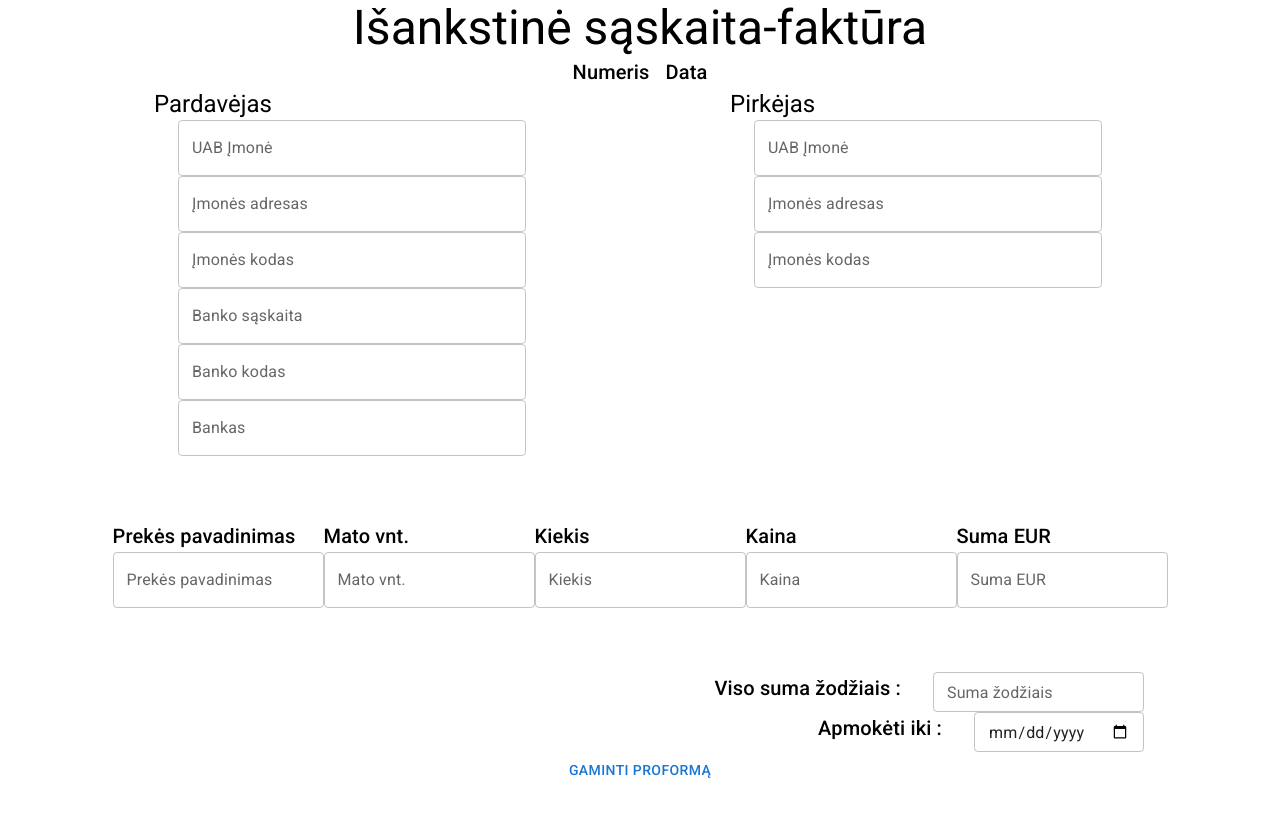
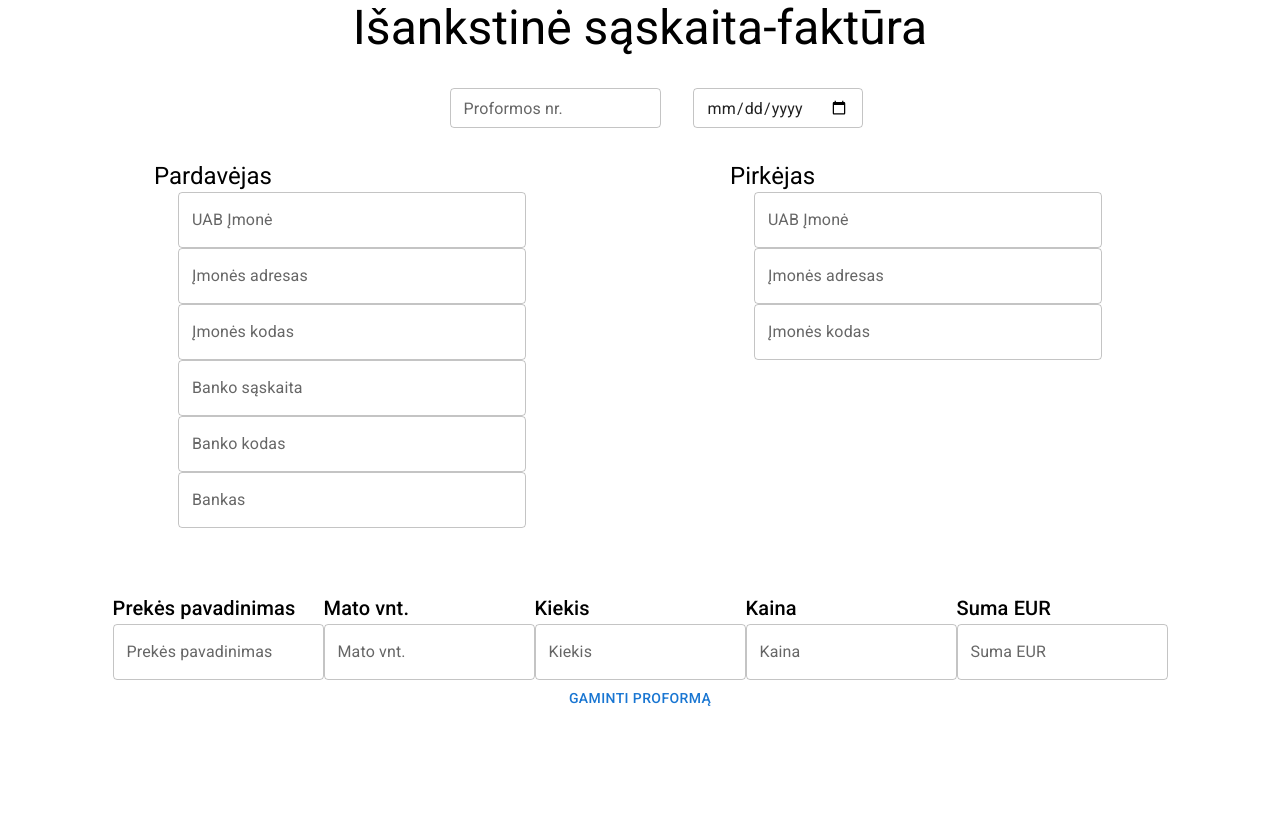
Before and after one commit to Mancefas/PDF-proforma, a React (Create React App) app: page / in a window 1280 px wide. Shown: the top 816 px of the page. Built offline with nearby package versions, Linux system fonts and the light colour scheme.

Commit message:
number and date added, not needed comp removed

```diff
--- /dev/null
+++ b/src/Components/NumberAndDate.tsx
@@ -0,0 +1,45 @@
+import { useRef, useEffect } from "react";
+import { Container, TextField } from "@mui/material";
+
+const NumberAndDate = ({ trigger, setNumberAndDate = () => {} }: any) => {
+  const proformaNumber = useRef<HTMLInputElement>(null);
+  const proformaDate = useRef<HTMLInputElement>(null);
+
+  useEffect(() => {
+    if (trigger === true) {
+      setNumberAndDate({
+        proformaNumber: proformaNumber.current?.value,
+        proformaDate: proformaDate.current?.value,
+      });
+    }
+  }, [trigger]);
+
+  return (
+    <Container
+      sx={{
+        display: "flex",
+        justifyContent: "center",
+        alignItems: "center",
+        marginY: "2rem",
+      }}
+    >
+      <TextField
+        variant="outlined"
+        size="small"
+        label="Proformos nr."
+        sx={{ marginLeft: "2rem" }}
+        type="text"
+        inputRef={proformaNumber}
+      />
+      <TextField
+        variant="outlined"
+        size="small"
+        sx={{ marginLeft: "2rem" }}
+        type="date"
+        inputRef={proformaDate}
+      />
+    </Container>
+  );
+};
+
+export default NumberAndDate;
--- a/src/Components/PdfDocument.tsx
+++ b/src/Components/PdfDocument.tsx
@@ -1,7 +1,7 @@
 import { jsPDF } from "jspdf";
 import { Box, Button } from "@mui/material";
 
-const PdfDocument = ({ formInputs, seller, buyer, goods }: any) => {
+const PdfDocument = ({ numberAndDate, seller, buyer, goods }: any) => {
   const createPDFDif = () => {
     const doc = new jsPDF("portrait", "pt", "a4");
     doc.addFont("/Fonts/Roboto-normal.ttf", "Roboto", "normal");
@@ -14,7 +14,10 @@ const PdfDocument = ({ formInputs, seller, buyer, goods }: any) => {
     doc.setFont("times", "normal");
     doc.setFontSize(16);
 
-    const proformaNumberDate = ["Numeris", "Data"];
+    const proformaNumberDate = [
+      `${numberAndDate.proformaNumber}`,
+      `${numberAndDate.proformaDate}`,
+    ];
     doc.text(proformaNumberDate, 250, 70);
 
     // Seller Component in pdf
@@ -26,7 +29,7 @@ const PdfDocument = ({ formInputs, seller, buyer, goods }: any) => {
       `${seller.company}`,
       `${seller.address}`,
       `Įm.kodas ${seller.companyCode}`,
-      `Banko sąsk ${seller.bankCode}`,
+      `Banko sąsk ${seller.bankAccNr}`,
       `Banko SWIFT ${seller.bankSwiftCode}`,
       `Bankas ${seller.bankName}`,
     ];
--- a/src/Components/ProformaInvoice.tsx
+++ b/src/Components/ProformaInvoice.tsx
@@ -1,10 +1,9 @@
-import { useEffect, useState } from "react";
-import { Container, Button, Box } from "@mui/material";
+import { useState } from "react";
+import { Container, Button, Box, Typography } from "@mui/material";
 import Buyer from "./Buyer";
 import GoodsSold from "./GoodsSold";
-import ProformaSign from "./ProformaSign";
 import Seller from "./Seller";
-import Totals from "./Totals";
+import NumberAndDate from "./NumberAndDate";
 
 import PdfDocument from "./PdfDocument";
 
@@ -22,9 +21,9 @@ type buyerType = {
   code: number;
 };
 
-type objectType = {
-  totalAmount: string;
-  payUntilDate: string;
+type numberAndDateType = {
+  proformaNumber: string;
+  proformaDate: string;
 };
 
 type goodsType = {
@@ -36,12 +35,14 @@ type goodsType = {
 };
 
 const ProformaInvoice = () => {
-  const [seller, setSeller] = useState<sellerType | null>(null);
-  const [buyer, setBuyer] = useState<buyerType | null>(null);
-  const [goods, setGoods] = useState<goodsType | null>(null);
-  const [totalAndPayDate, setTotalAndPayDate] = useState<objectType | null>(
+  const [seller, setSeller] = useState<sellerType | undefined>(undefined);
+  const [buyer, setBuyer] = useState<buyerType | undefined>(undefined);
+  const [goods, setGoods] = useState<goodsType | undefined>(undefined);
+  const [numberAndDate, setNumberAndDate] = useState<numberAndDateType | null>(
     null
   );
+
+  console.log(seller);
 
   const [getDataFromComponents, setGetDataFromComponents] =
     useState<boolean>(false);
@@ -55,16 +56,18 @@ const ProformaInvoice = () => {
 
   return (
     <>
-      <ProformaSign />
+      <Typography variant="h3" align="center">
+        Išankstinė sąskaita-faktūra
+      </Typography>
+      <NumberAndDate
+        setNumberAndDate={setNumberAndDate}
+        trigger={getDataFromComponents}
+      />
       <Container sx={{ display: "flex", flexDirection: "row" }}>
         <Seller setSeller={setSeller} trigger={getDataFromComponents} />
         <Buyer setBuyer={setBuyer} trigger={getDataFromComponents} />
       </Container>
       <GoodsSold setGoods={setGoods} trigger={getDataFromComponents} />
-      <Totals
-        setTotalAndPayDate={setTotalAndPayDate}
-        trigger={getDataFromComponents}
-      />
       <Box
         sx={{
           display: "flex",
@@ -72,13 +75,18 @@ const ProformaInvoice = () => {
           justifyContent: "center",
         }}
       >
-        {!seller && !buyer && !goods && (
+        {seller == undefined && (
           <Button variant="text" onClick={submitHandler}>
             Gaminti proformą
           </Button>
         )}
       </Box>
-      <PdfDocument seller={seller} buyer={buyer} goods={goods} />
+      <PdfDocument
+        seller={seller}
+        buyer={buyer}
+        goods={goods}
+        numberAndDate={numberAndDate}
+      />
     </>
   );
 };
--- a/src/Components/ProformaSign.tsx
+++ /dev/null
@@ -1,21 +0,0 @@
-import { Typography, Box } from "@mui/material";
-
-const ProformaSign = () => {
-  return (
-    <>
-      <Typography variant="h3" align="center">
-        Išankstinė sąskaita-faktūra
-      </Typography>
-      <Box sx={{ display: "flex", justifyContent: "center", gap: "1rem" }}>
-        <Typography variant="h6" align="center">
-          Numeris
-        </Typography>
-        <Typography variant="h6" align="center">
-          Data
-        </Typography>
-      </Box>
-    </>
-  );
-};
-
-export default ProformaSign;
--- a/src/Components/Totals.tsx
+++ /dev/null
@@ -1,71 +0,0 @@
-import { useRef, useEffect } from "react";
-import { Typography, Container, TextField, Box } from "@mui/material";
-
-const Totals = ({ setTotalAndPayDate = () => {}, trigger = () => {} }: any) => {
-  const totalAmount = useRef<HTMLInputElement>(null);
-  const payUntilDate = useRef<HTMLInputElement>(null);
-
-  const sumbitHandler = () => {
-    if (totalAmount && payUntilDate != null) {
-      setTotalAndPayDate({
-        totalAmount: totalAmount.current?.value,
-        payUntilDate: payUntilDate.current?.value,
-      });
-    }
-  };
-
-  useEffect(() => {
-    if (trigger === true) {
-      sumbitHandler();
-    }
-  }, [trigger]);
-
-  return (
-    <Container
-      maxWidth="lg"
-      sx={{
-        marginTop: "2rem",
-        display: "flex",
-        flexDirection: "column",
-        alignItems: "flex-end",
-      }}
-    >
-      <Container
-        style={{
-          marginTop: "2rem",
-          display: "flex",
-          flexDirection: "column",
-          alignItems: "flex-end",
-        }}
-      >
-        <Box sx={{ display: "flex", paddingRight: "3rem" }}>
-          <Typography variant="h6" align="center">
-            Viso suma žodžiais :
-          </Typography>
-          <TextField
-            variant="outlined"
-            size="small"
-            label="Suma žodžiais"
-            sx={{ marginLeft: "2rem" }}
-            type="text"
-            inputRef={totalAmount}
-          ></TextField>
-        </Box>
-        <Box style={{ display: "flex", paddingRight: "3rem" }}>
-          <Typography variant="h6" align="center">
-            Apmokėti iki :
-          </Typography>
-          <TextField
-            variant="outlined"
-            size="small"
-            type="date"
-            sx={{ marginLeft: "2rem" }}
-            inputRef={payUntilDate}
-          ></TextField>
-        </Box>
-      </Container>
-    </Container>
-  );
-};
-
-export default Totals;
```
